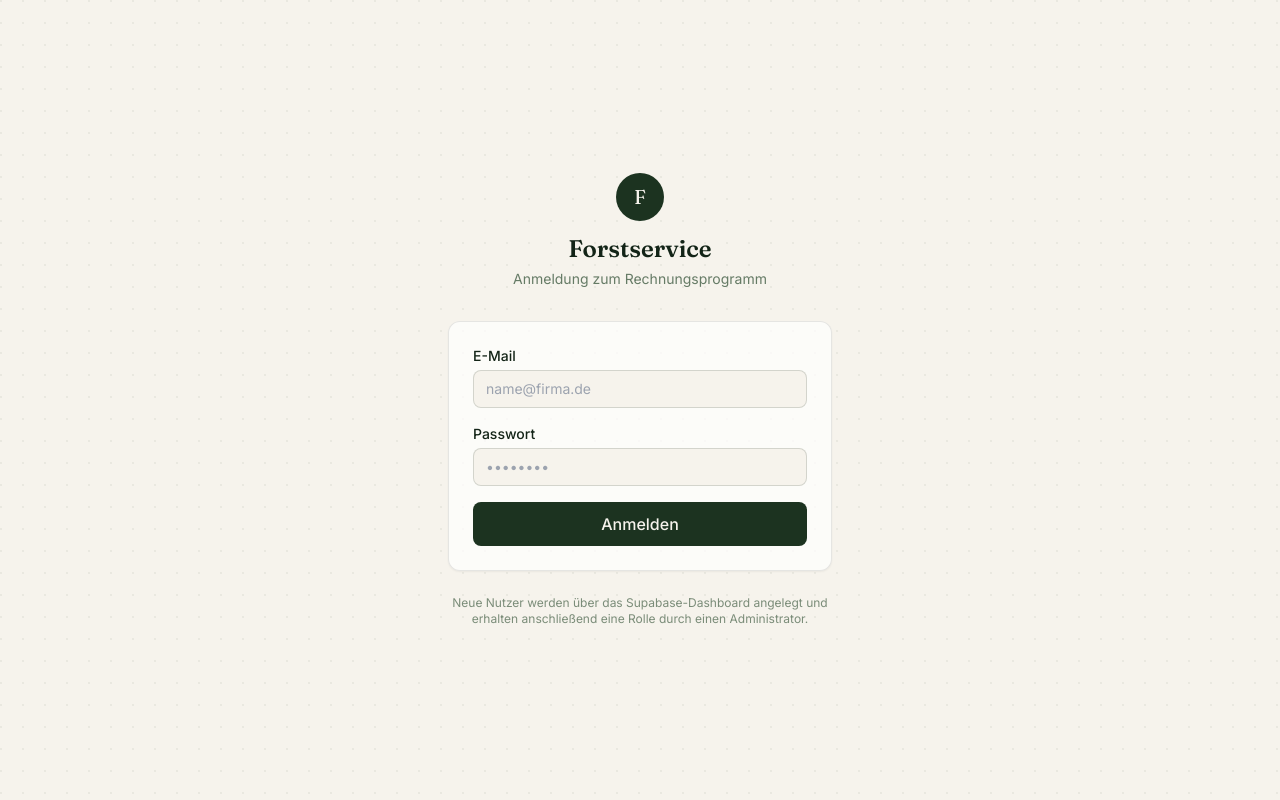
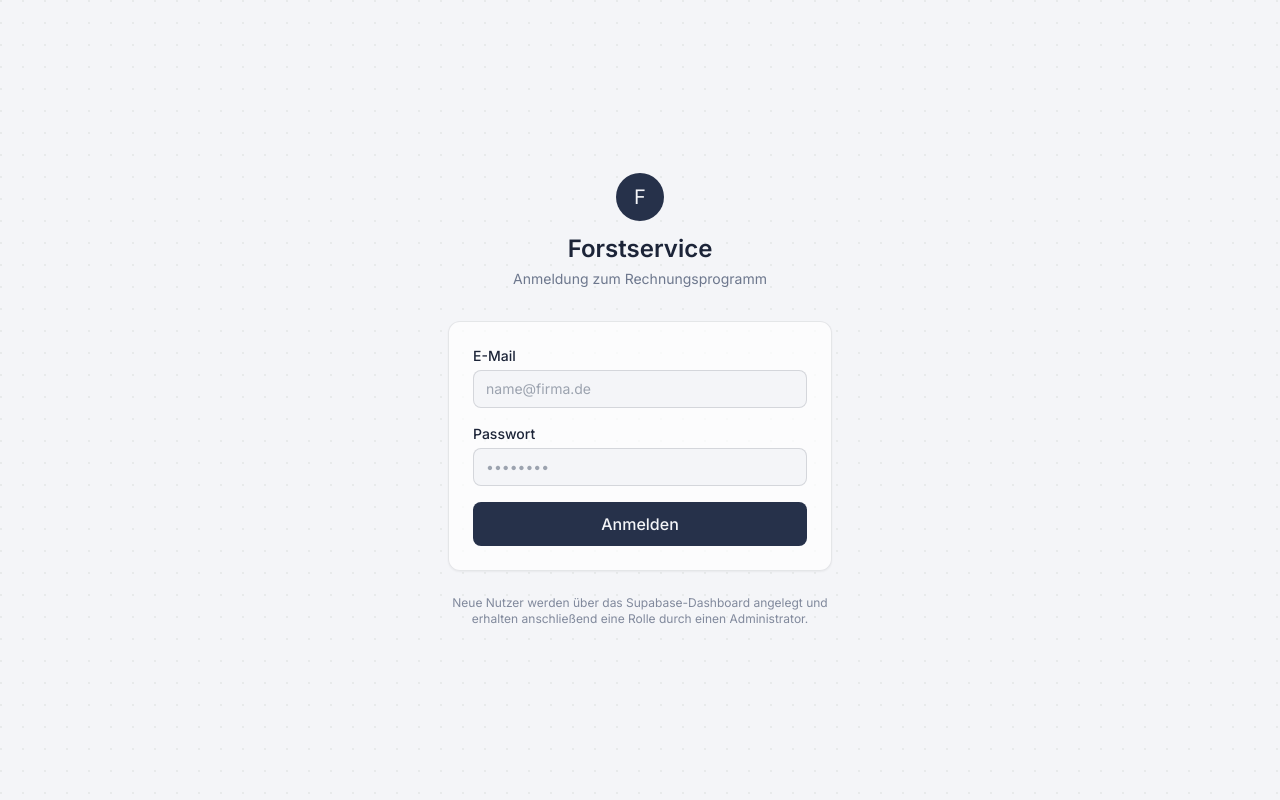
Before and after one commit to appworkshopdb/Rechnungsprogramm, a React (Vite) app: page /#/ in a window 1280 px wide. Built offline with nearby package versions, Linux system fonts and the light colour scheme; no server answers.

Commit message:
Add files via upload

```diff
--- a/tailwind.config.js
+++ b/tailwind.config.js
@@ -4,26 +4,37 @@ export default {
   theme: {
     extend: {
       colors: {
-        // Farbschema angelehnt an Nadelwald/Rinde/Papier statt generischem Blau
+        // Farbschema "Marineblau & Smaragd".
+        // Die ursprünglichen Namen (tanne/rinde/moos/papier/rost) bleiben
+        // erhalten, damit nicht jede Komponente umgeschrieben werden muss —
+        // nur ihre Werte wurden auf das neue Schema umgestellt.
+        // tanne = Marineblau-Töne (Menü, Primärflächen, Haupttext)
         tanne: {
-          950: '#0d1a12',
-          900: '#132417',
-          800: '#1c3320',
-          700: '#28472c',
-          600: '#385f3d',
-          500: '#4c7a52',
+          950: '#141a29',
+          900: '#1c2438',
+          800: '#26314a',
+          700: '#33415f',
+          600: '#3d5280',
+          500: '#5a6b90',
         },
+        // rinde = neutrale Blaugrau-Töne (früher Braun; für dezente Badges/Akzente)
         rinde: {
-          700: '#5a4632',
-          500: '#8a6f4f',
-          300: '#c7ab7f',
+          700: '#4a5568',
+          500: '#6b7280',
+          300: '#c3cad6',
         },
-        papier: '#f6f3ec',
-        moos: '#7c9a72',
-        rost: '#b5502f',
+        // papier = sehr heller, fast weißer Blaugrau-Ton.
+        // Dient sowohl als heller Text auf dunklem Menü/Buttons als auch
+        // als heller Seiten-/Modalhintergrund.
+        papier: '#f4f5f8',
+        // moos = Smaragdgrün (Akzent, Status "bezahlt", positive Aktionen)
+        moos: '#1d9e75',
+        // rost = kräftiges Rot (Warnungen, Löschen, "storniert/überfällig")
+        rost: '#d64545',
       },
       fontFamily: {
-        display: ['"Fraunces"', 'ui-serif', 'Georgia', 'serif'],
+        // Alles in Inter — sachlich, klar, gut lesbar.
+        display: ['"Inter"', 'ui-sans-serif', 'system-ui', 'sans-serif'],
         sans: ['"Inter"', 'ui-sans-serif', 'system-ui', 'sans-serif'],
         mono: ['"JetBrains Mono"', 'ui-monospace', 'monospace'],
       },
```
